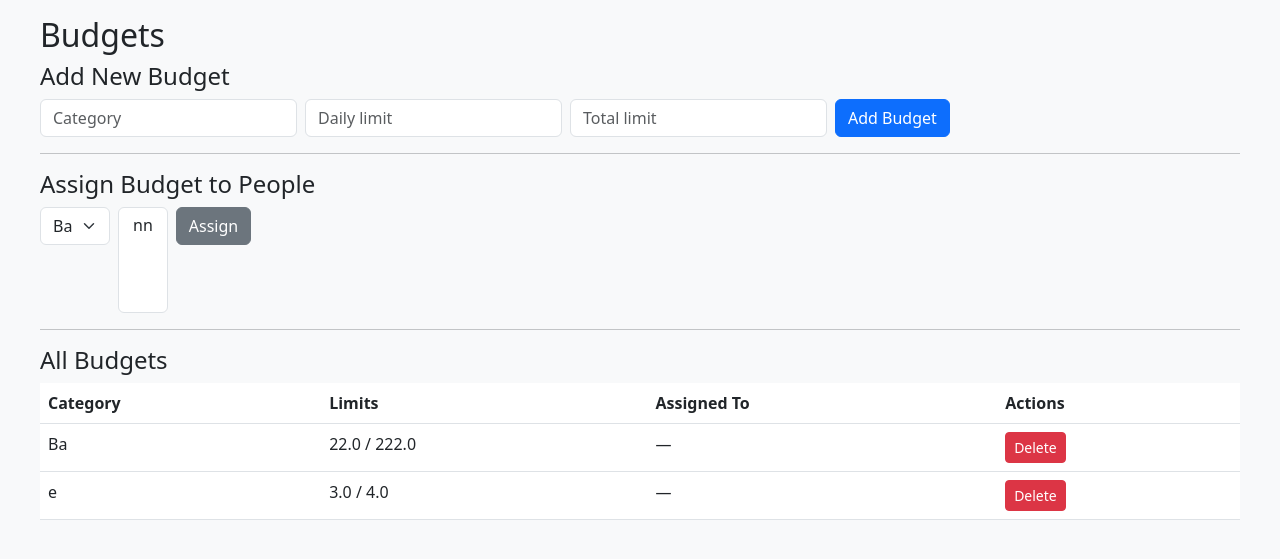
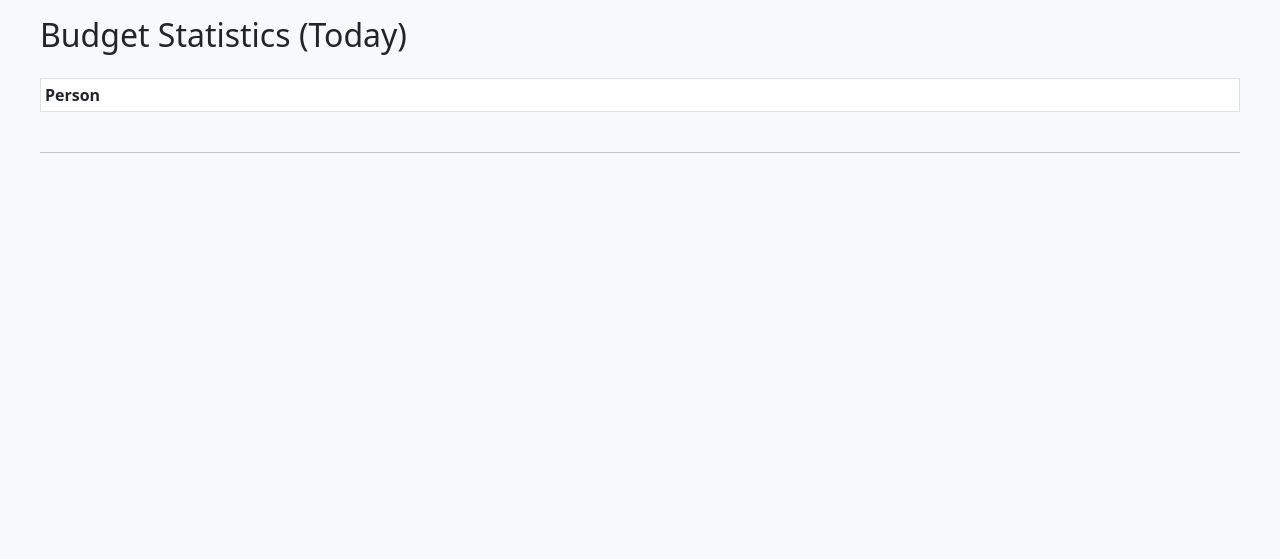
Before and after one commit to TarunB-Git/travelapp, a Flask app: page /budgets in a window 1280 px wide. Shown: the part 80-639 px from the top of the page. Run offline with Flask 3, Linux system fonts and the light colour scheme; a user stored in the database is signed in; lists and menus that the app fills with data are empty.

Commit message:
Update budgets.html

```diff
--- a/app/templates/budgets.html
+++ b/app/templates/budgets.html
@@ -1,63 +1,61 @@
 {% extends "base.html" %}
 {% block body %}
-<h2>Budgets</h2>
+<h2 class="mb-4">Budget Statistics (Today)</h2>
 
-<h4>Add New Budget</h4>
-<form method="post" class="row g-2 mb-3">
-  <input type="hidden" name="action" value="add">
-  <div class="col-auto"><input name="category" placeholder="Category" class="form-control"></div>
-  <div class="col-auto"><input name="daily_limit" placeholder="Daily limit" class="form-control"></div>
-  <div class="col-auto"><input name="total_limit" placeholder="Total limit" class="form-control"></div>
-  <div class="col-auto"><button class="btn btn-primary">Add Budget</button></div>
-</form>
+<div class="table-responsive">
+  <table class="table table-bordered table-sm">
+    <thead>
+      <tr>
+        <th>Person</th>
+        {% if table and table[0].categories %}
+          {% for c in table[0].categories %}
+            <th>{{ c.category }} Spent / Limit</th>
+            <th>{{ c.category }} Remaining</th>
+          {% endfor %}
+        {% endif %}
+      </tr>
+    </thead>
+    <tbody>
+      {% for row in table %}
+        <tr>
+          <td>{{ row.name }}</td>
+          {% for c in row.categories %}
+            <td>{{ c.spent }} / {{ c.limit }}</td>
+            <td>{{ c.remaining }}</td>
+          {% endfor %}
+        </tr>
+      {% endfor %}
+    </tbody>
+  </table>
+</div>
 
-<hr>
+<hr class="my-4">
 
-<h4>Assign Budget to People</h4>
-<form method="post" class="row g-2 mb-3">
-  <input type="hidden" name="action" value="assign">
-  <div class="col-auto">
-    <select name="budget_id" class="form-select">
-      {% for b in budgets %}
-        <option value="{{ b.id }}">{{ b.category }}</option>
-      {% endfor %}
-    </select>
-  </div>
-  <div class="col-auto">
-    <select name="person_ids" multiple class="form-select">
-      {% for p in people %}
-        <option value="{{ p.id }}">{{ p.name }}</option>
-      {% endfor %}
-    </select>
-  </div>
-  <div class="col-auto">
-    <button class="btn btn-secondary">Assign</button>
-  </div>
-</form>
+<div class="row">
+  {% for donut in donut_data %}
+    <div class="col-md-4 col-sm-6 mb-4 text-center">
+      <h6>{{ donut.person }} – {{ donut.category }}</h6>
+      <canvas id="chart-{{ loop.index }}"></canvas>
+      <script>
+        new Chart(document.getElementById("chart-{{ loop.index }}"), {
+          type: 'doughnut',
+          data: {
+            labels: ["Spent", "Remaining"],
+            datasets: [{
+              data: [{{ donut.spent }}, {{ donut.remaining }}],
+              backgroundColor: ['#dc3545', '#28a745']
+            }]
+          },
+          options: {
+            plugins: {
+              legend: { position: 'bottom' }
+            }
+          }
+        });
+      </script>
+    </div>
+  {% endfor %}
+</div>
 
-<hr>
-
-<h4>All Budgets</h4>
-<table class="table">
-  <thead><tr><th>Category</th><th>Limits</th><th>Assigned To</th><th>Actions</th></tr></thead>
-  <tbody>
-  {% for b in budgets %}
-    <tr>
-      <td>{{ b.category }}</td>
-      <td>{{ b.daily_limit or '-' }} / {{ b.total_limit or '-' }}</td>
-      <td>{{ b.people | map(attribute='name') | join(', ') or "—" }}</td>
-
-      <td>
-        {% if session.admin %}
-        <form method="post" class="d-inline">
-          <input type="hidden" name="action" value="delete">
-          <input type="hidden" name="delete_id" value="{{ b.id }}">
-          <button class="btn btn-sm btn-danger">Delete</button>
-        </form>
-        {% endif %}
-      </td>
-    </tr>
-  {% endfor %}
-  </tbody>
-</table>
+<script src="https://cdn.jsdelivr.net/npm/chart.js"></script>
 {% endblock %}
```
